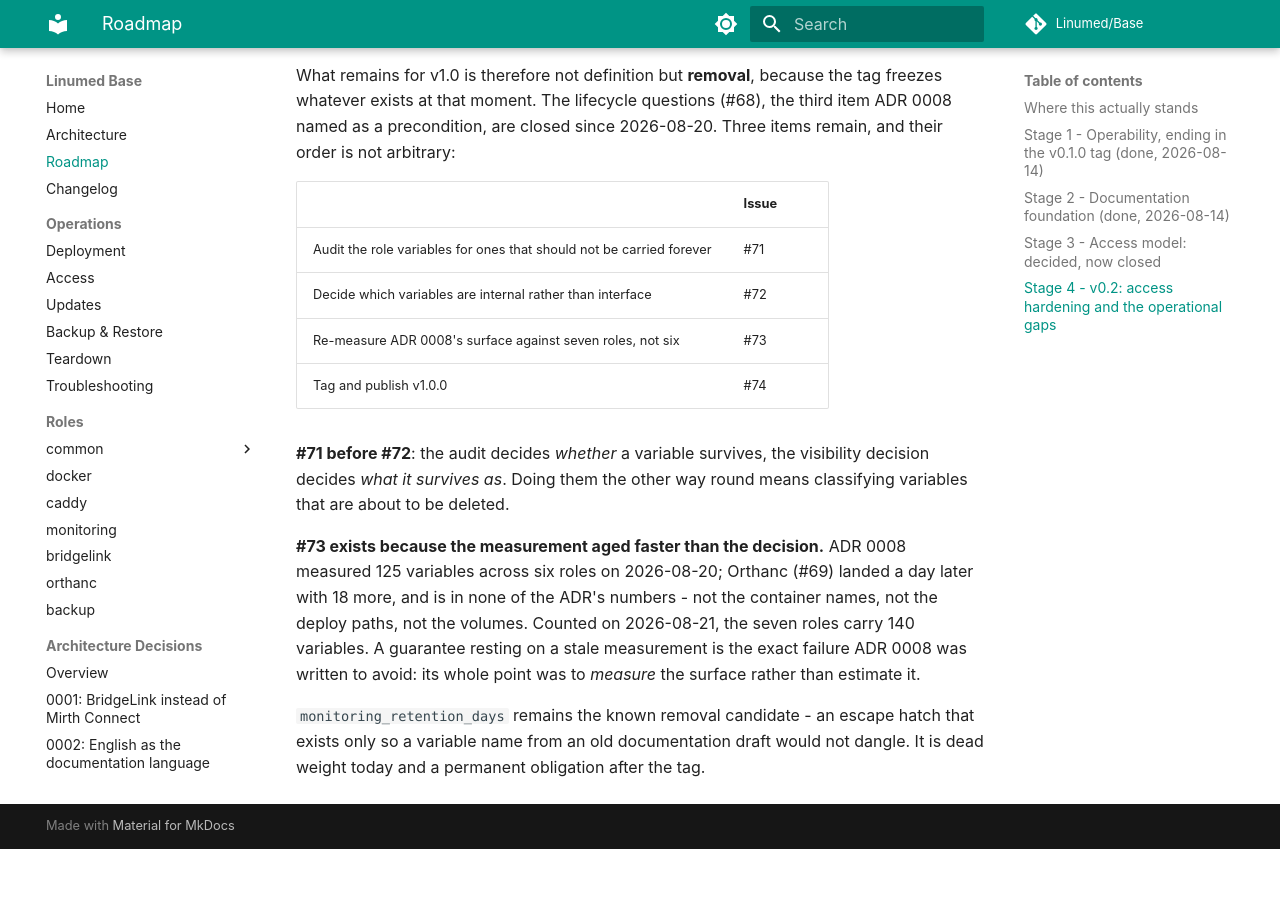
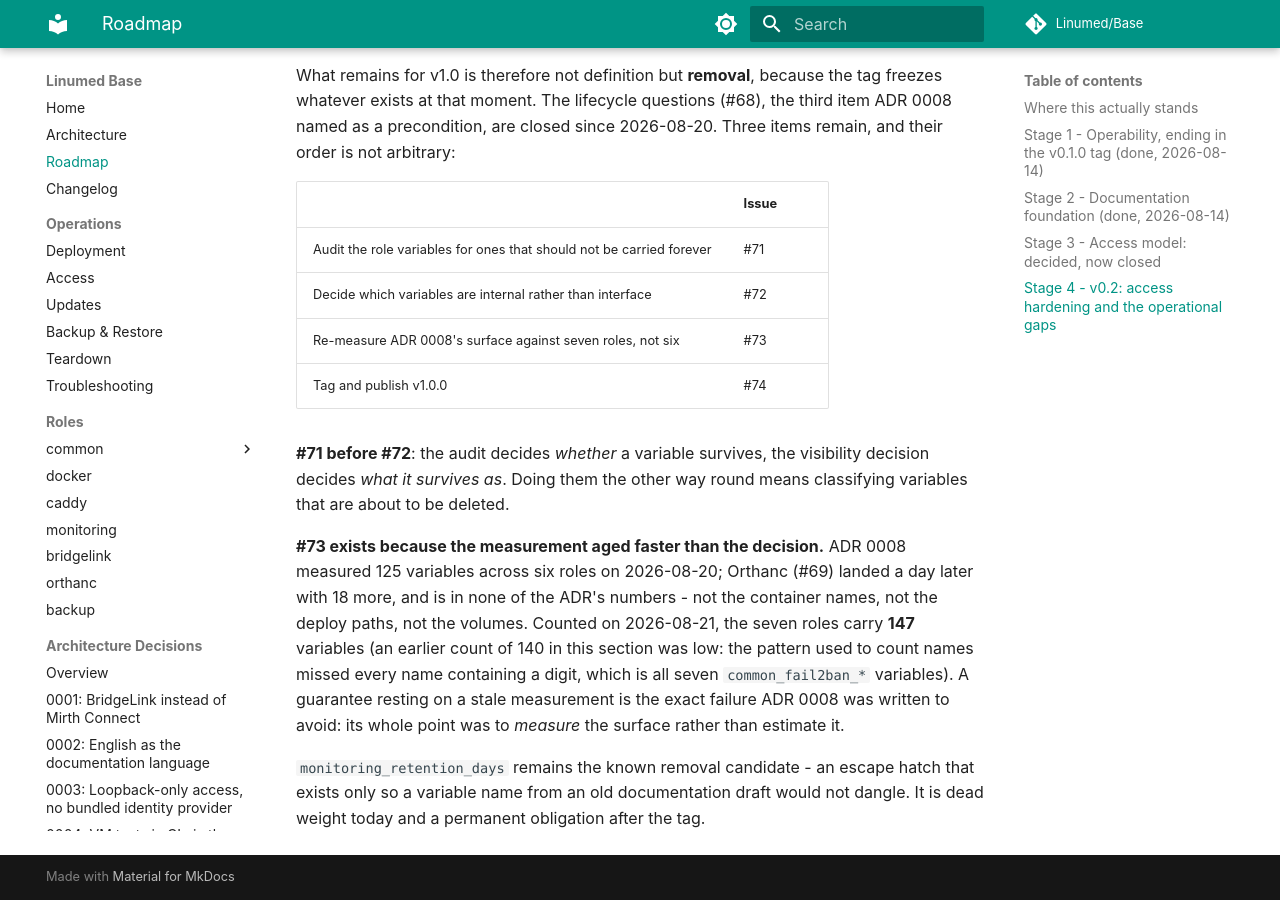
Before and after one commit to Linumed/Base, an MkDocs documentation site: the page built from docs/ROADMAP.md, in a window 1280 px wide and 900 px high, scrolled down 10566 px. Built offline with MkDocs 1.6.1 and Material for MkDocs 9.7.7, drawn with Linux system fonts in a browser that asks for light colours; comment, search, counter and statistics services are not loaded; before the commit the page ends 11415 px from its top, so only the background shows below that.

Commit message:
Fix: monitoring_grafana_analytics_enabled las niemand, und die README nannte einen Grafana-Schalter, den es nicht gibt
Fund des Variablen-Audits (#71): die einzige der 147 Variablen, die in keinem Task und
keinem Template gelesen wird. Die README versprach zusätzlich analytics.enabled als
abgeschalteten Telemetrie-Schalter - diese Einstellung existiert in Grafana nicht.
Verhalten war nie falsch, nur die Beschreibung. Variable entfernt, Kommentar an ihrer
Stelle erklaert warum es sie nicht gibt, README nennt die vier realen Einstellungen.
Roadmap-Variablenzahl auf gemessene 147 korrigiert (140 zaehlte Namen mit Ziffer nicht).

Schliesst #75, Teilergebnis von #71.

```diff
--- a/docs/ROADMAP.md
+++ b/docs/ROADMAP.md
@@ -418,7 +418,9 @@
 **#73 exists because the measurement aged faster than the decision.** ADR 0008 measured
 125 variables across six roles on 2026-08-20; Orthanc (#69) landed a day later with 18
 more, and is in none of the ADR's numbers - not the container names, not the deploy paths,
-not the volumes. Counted on 2026-08-21, the seven roles carry 140 variables. A guarantee
+not the volumes. Counted on 2026-08-21, the seven roles carry **147** variables (an earlier
+count of 140 in this section was low: the pattern used to count names missed every name
+containing a digit, which is all seven `common_fail2ban_*` variables). A guarantee
 resting on a stale measurement is the exact failure ADR 0008 was written to avoid: its
 whole point was to *measure* the surface rather than estimate it.
 
```
Also changed, not shown: ansible/roles/monitoring/README.md (+7 -3 lines), 1 other file.
